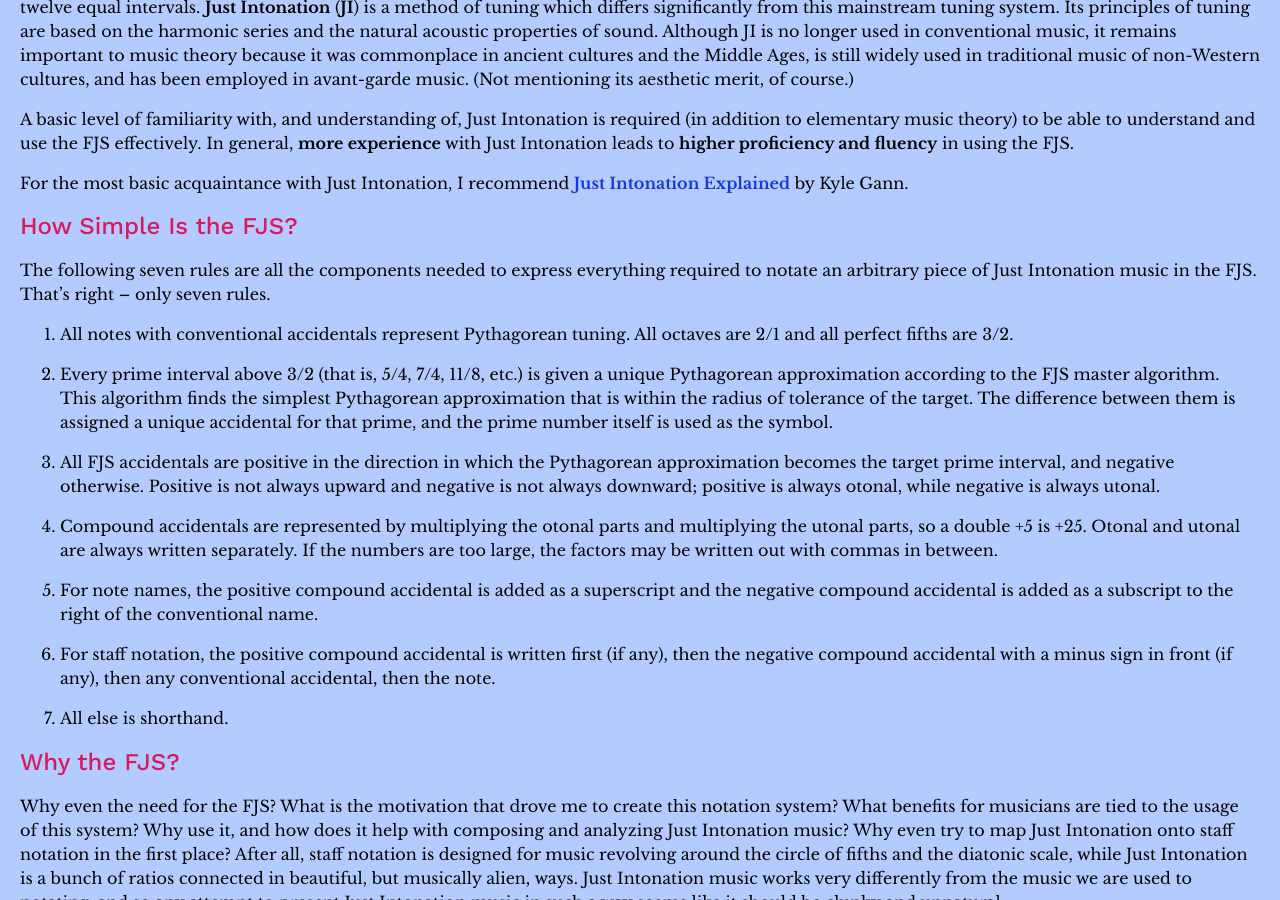
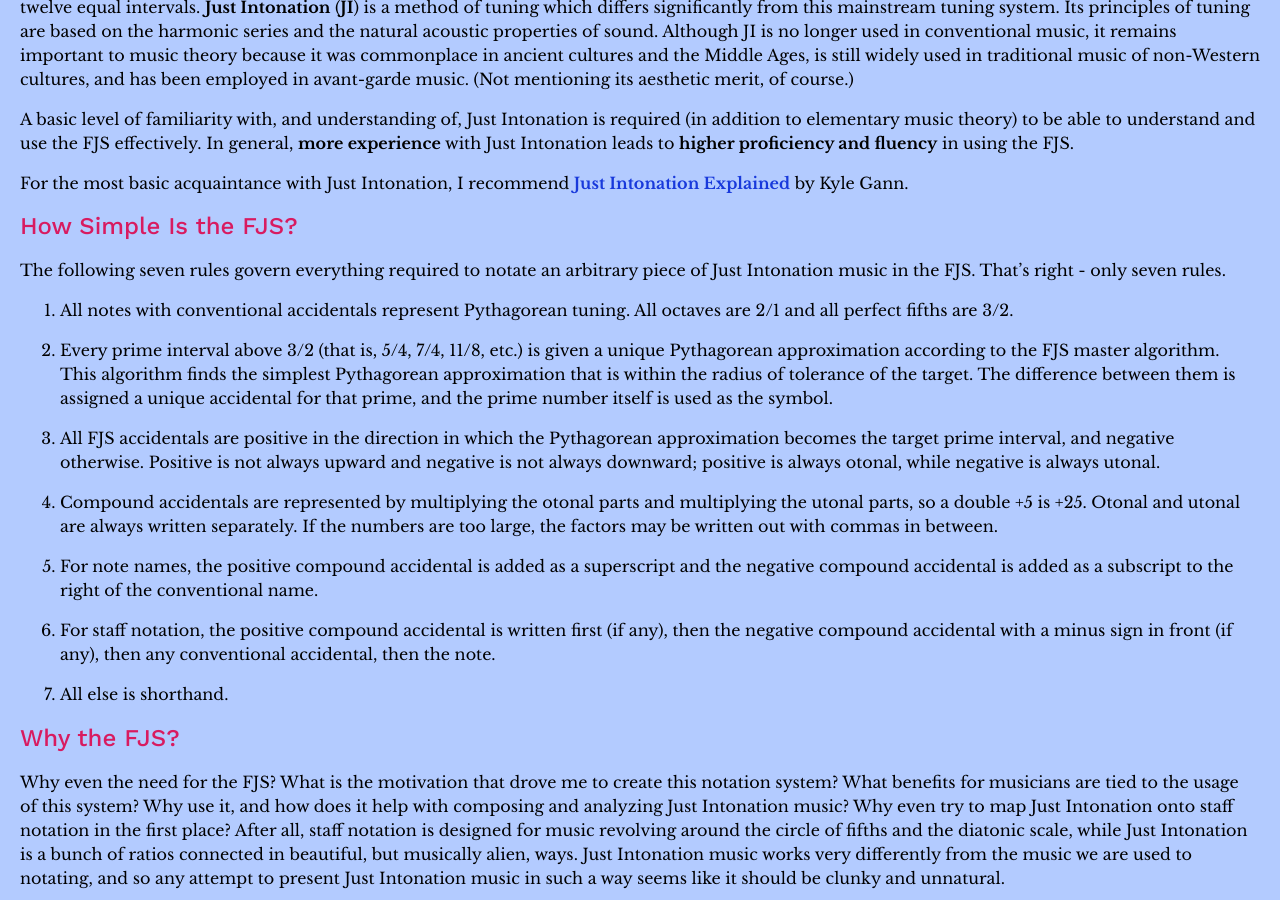
Before and after one commit to misotanni/misotanni.github.io, a Jekyll site: the page built from fjs/en/index.md, in a window 1280 px wide and 900 px high, scrolled down 870 px. Built offline with Jekyll 4.4.1, drawn with Linux system fonts in a browser that asks for light colours.

Commit message:
Update index.md

```diff
--- a/fjs/en/index.md
+++ b/fjs/en/index.md
@@ -39,7 +39,7 @@ For the most basic acquaintance with Just Intonation, I recommend [Just Intonati
 
 ## How Simple Is the FJS?
 
-The following seven rules are all the components needed to express everything required to notate an arbitrary piece of Just Intonation music in the FJS. That's right – only seven rules.
+The following seven rules govern everything required to notate an arbitrary piece of Just Intonation music in the FJS. That's right - only seven rules.
 
 1. All notes with conventional accidentals represent Pythagorean tuning. All octaves are 2/1 and all perfect fifths are 3/2.
 
```
